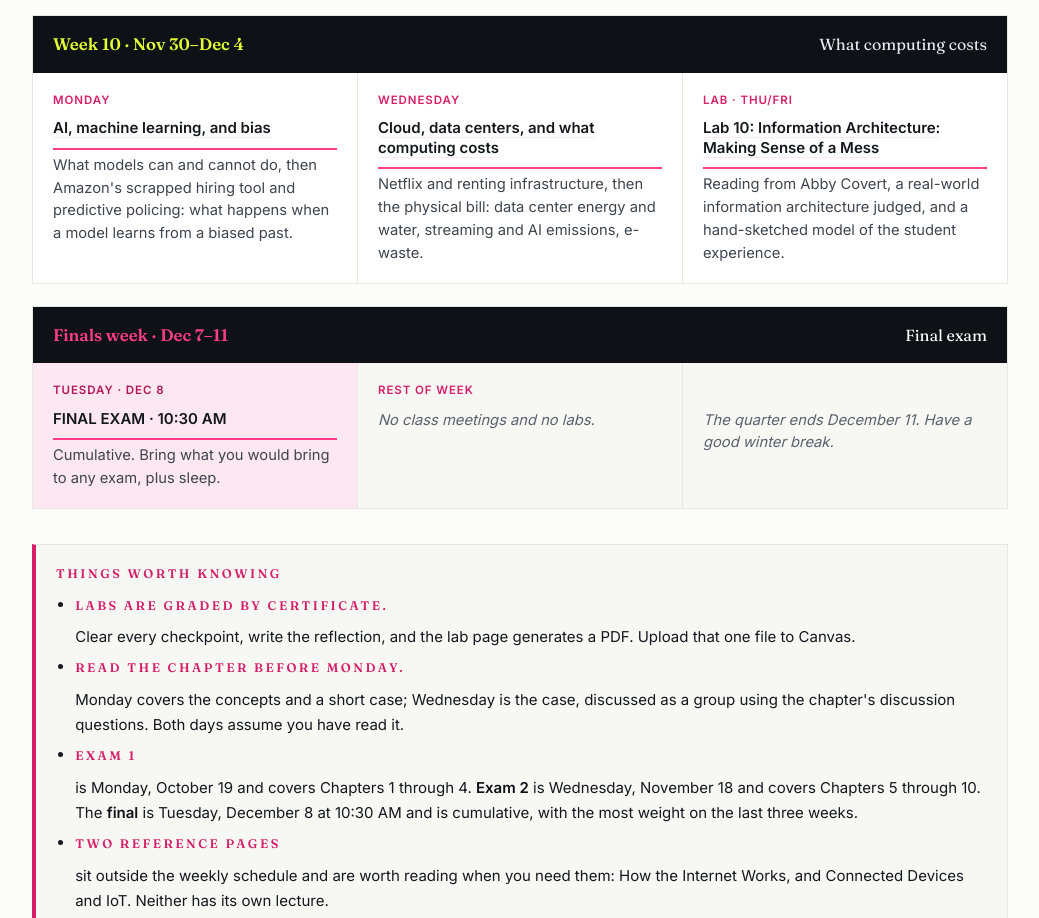
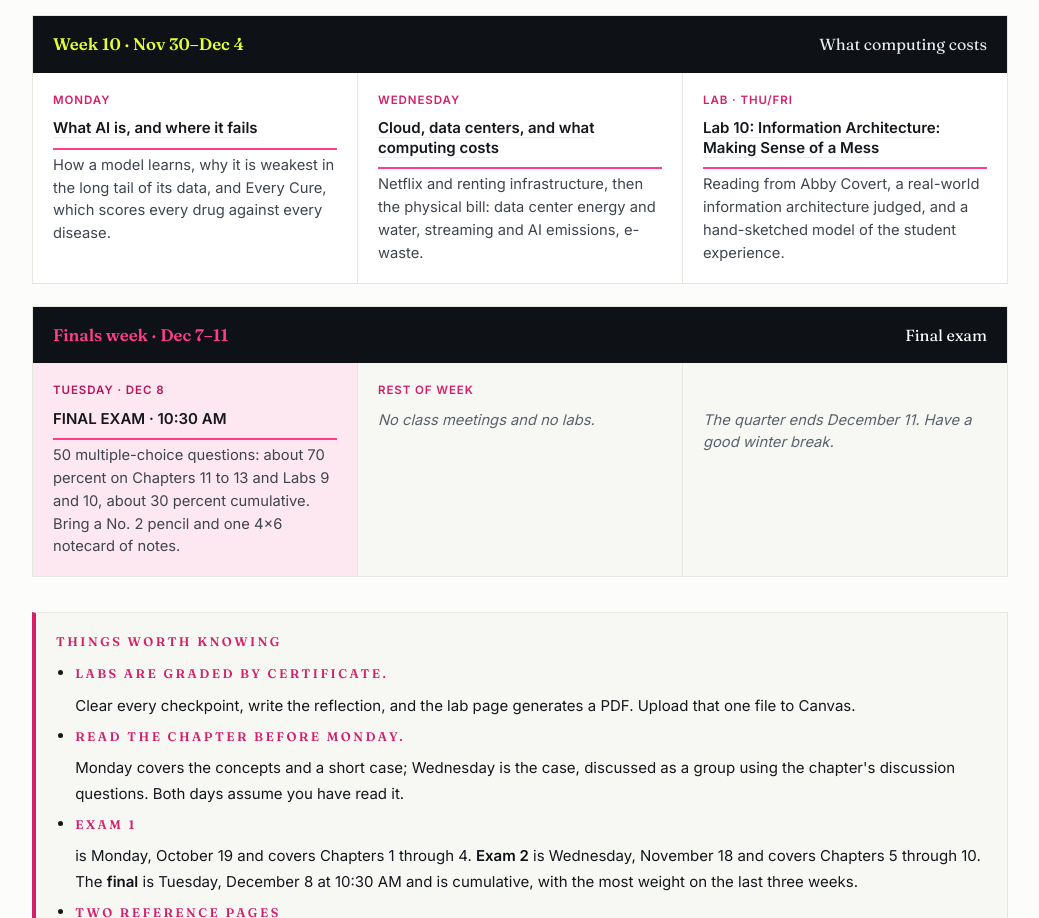
Before and after one commit to prof-califf/intro-to-mis, a plain HTML site: page schedule.html in a window 1280 px wide. Shown: the part 3236-4154 px from the top of the page, without its empty margins (120-1159 px from the left). Drawn offline with Linux system fonts and the light colour scheme.

Commit message:
Schedule: update Week 10 Monday and final exam details
Co-Authored-By: Claude Opus 5.5 <noreply@anthropic.com>
Claude-Session: https://claude.ai/code/session_01VUnJvrRq2LerKQnwWm2BhU

```diff
--- a/schedule.html
+++ b/schedule.html
@@ -569,8 +569,8 @@ hands-on. Everything below links to the chapter or lab it refers to.</p>
   <div class="wk-head"><span class="wk-num">Week 10 &#183; Nov 30&ndash;Dec 4</span><span class="wk-theme">What computing costs</span></div>
   <div class="wk-body">
     <div class="slot"><div class="slot-day">Monday</div>
-      <h2><a href="chapter12-ai-ml.html">AI, machine learning, and bias</a></h2>
-      <p>What models can and cannot do, then Amazon's scrapped hiring tool and predictive policing: what happens when a model learns from a biased past.</p></div>
+      <h2><a href="chapter12-ai-ml.html">What AI is, and where it fails</a></h2>
+      <p>How a model learns, why it is weakest in the long tail of its data, and Every Cure, which scores every drug against every disease.</p></div>
     <div class="slot"><div class="slot-day">Wednesday</div>
       <h2><a href="chapter13-cloud.html">Cloud, data centers, and what computing costs</a></h2>
       <p>Netflix and renting infrastructure, then the physical bill: data center energy and water, streaming and AI emissions, e-waste.</p></div>
@@ -586,7 +586,7 @@ hands-on. Everything below links to the chapter or lab it refers to.</p>
   <div class="wk-body">
     <div class="slot exam"><div class="slot-day">Tuesday &#183; Dec 8</div>
       <h2>FINAL EXAM &#183; 10:30 AM</h2>
-      <p>Cumulative. Bring what you would bring to any exam, plus sleep.</p></div>
+      <p>50 multiple-choice questions: about 70 percent on Chapters 11 to 13 and Labs 9 and 10, about 30 percent cumulative. Bring a No. 2 pencil and one 4x6 notecard of notes.</p></div>
     <div class="slot none"><div class="slot-day">Rest of week</div><p>No class meetings and no labs.</p></div>
     <div class="slot none"><div class="slot-day">&nbsp;</div><p>The quarter ends December 11. Have a good winter break.</p></div>
   </div>
```
